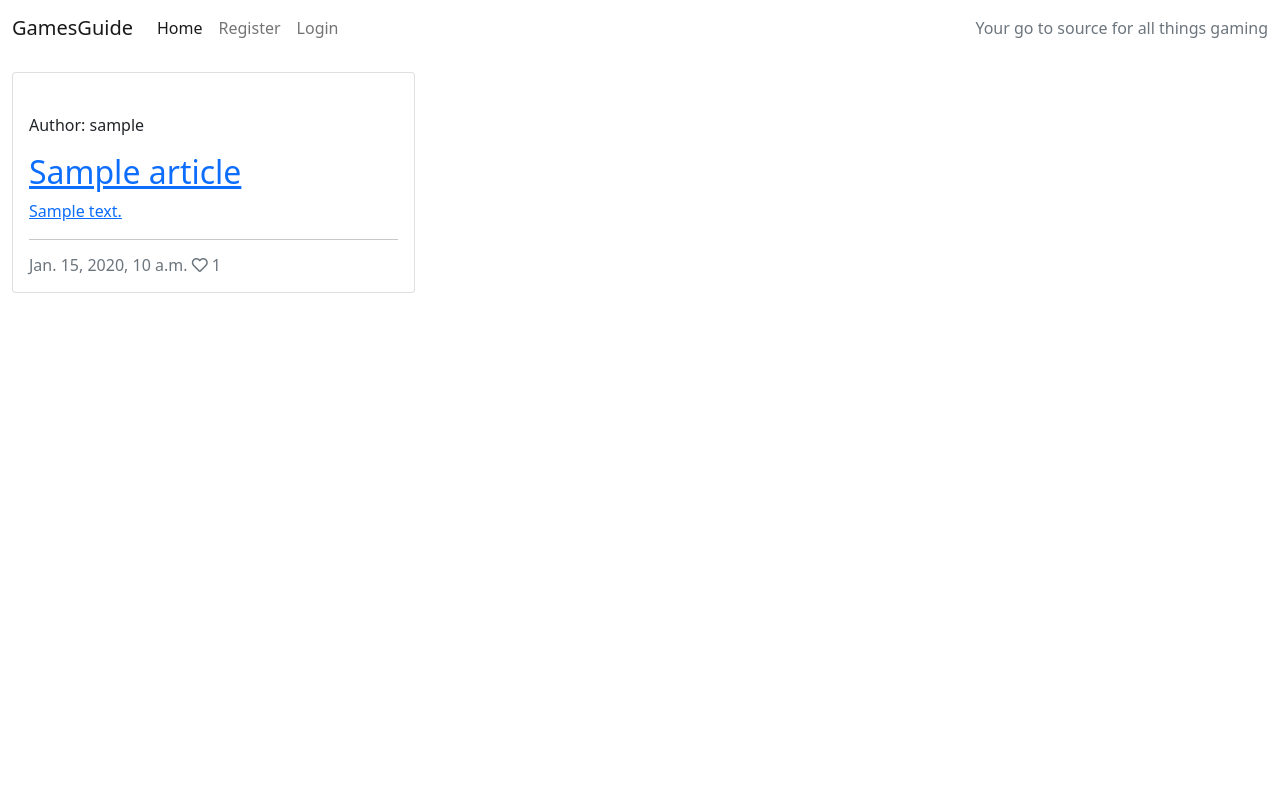
After one commit to Shaf8808/PP4-news-site, a Django app: page / in a window 1280 px wide. The commit adds this page. Run offline with Django 3.2, Linux system fonts and the light colour scheme; tables that the repository leaves empty hold one stand-in row (values such as "Sample post").

Commit message:
Create first view of navigational bar and homepage and add those templates in the directory

```diff
--- a/gamesguide/urls.py
+++ b/gamesguide/urls.py
@@ -20,4 +20,5 @@ urlpatterns = [
     path('admin/', admin.site.urls),
     path('tinymce/', include('tinymce.urls')),
     path('summernote/', include('django_summernote.urls')),
+    path('', include('news.urls'), name='news_urls'),
 ]
--- /dev/null
+++ b/news/urls.py
@@ -0,0 +1,7 @@
+from . import views
+from django.urls import path
+
+
+urlpatterns = [
+    path('', views.ArticleList.as_view(), name='home')
+]
--- a/templates/base.html
+++ b/templates/base.html
@@ -1,5 +1,7 @@
+{% load static %}
+
 <!DOCTYPE html>
-<html lang="en">
+<html class="h-100">
 <head>
     <link rel="preconnect" href="https://fonts.gstatic.com">
     <link href="https://fonts.googleapis.com/css2?family=Roboto:wght@300&display=swap" rel="stylesheet">
@@ -13,7 +15,46 @@
     </script>
     <link rel="stylesheet" href="{% static 'css/style.css' %}">
 </head>
-<body>
-    <!-- Nav bar -->
-</body>
+<body class="d-flex flex-column h-100 main-bg">
+
+    <!-- Nav Bar -->
+
+    <nav class="navbar navbar-expand-lg navbar-light bg-yellow">
+        <div class="container-fluid">
+            <a class="navbar-brand" href="{% url 'home' %}"><span class="blue-g">G</span>ames<span
+                        class="blue-g">G</span>uide</a>
+            <button class="navbar-toggler" type="button" data-bs-toggle="collapse" data-bs-target="#navbarText"
+                aria-controls="navbarText" aria-expanded="false" aria-label="Toggle navigation">
+                <span class="navbar-toggler-icon"></span>
+            </button>
+            <div class="collapse navbar-collapse" id="navbarText">
+                <ul class="navbar-nav me-auto mb-2 mb-lg-0">
+                    <li class="nav-item">
+                        <a class="nav-link active" aria-current="page" href="{% url 'home' %}">Home</a>
+                    </li>
+                    {% if user.is_authenticated %}
+                    <li class="nav-item">
+                        <a class="nav-link" href="#">Logout</a>
+                    </li>
+                    {% else %}
+                    <li class="nav-item">
+                        <a class="nav-link" href="#">Register</a>
+                    </li>
+                    <li class="nav-item">
+                        <a class="nav-link" href="#">Login</a>
+                    </li>
+                    {% endif %}
+                </ul>
+                <span class="navbar-text text-muted">
+                    Your go to source for all things gaming
+                </span>
+            </div>
+        </div>
+    </nav>
+
+    <main class="flex-shrink-0 main-bg">
+        {% block content %}
+        <!-- Content Goes here -->
+        {% endblock content %}
+    </main>
 </html>
--- /dev/null
+++ b/templates/index.html
@@ -0,0 +1,59 @@
+{% extends "base.html" %}
+
+{% block content %}
+
+<div class="container-fluid">
+    <div class="row">
+
+        <!-- Articles Column -->
+        <div class="col-12 mt-3 left">
+            <div class="row">
+                {% for article in article_list %}
+                <div class="col-md-4">
+                    <div class="card mb-4">
+                        <div class="card-body">
+                            <div class="image-container">
+                                {% if "placeholder" in article.featured_image.url %}
+                                <img class="card-img-top"
+                                    src="https://codeinstitute.s3.amazonaws.com/fullstack/blog/default.jpg">
+                                {% else %}
+                                <img class="card-img-top" src=" {{ article.featured_image.url }}">
+                                {% endif %}
+                                <div class="image-flash">
+                                    <p class="author">Author: {{ article.author }}</p>
+                                </div>
+                            </div>
+                            <a href="#" class="article-link">
+                                <h2 class="card-title">{{ article.title }}</h2>
+                                <p class="card-text">{{ article.excerpt }}</p>
+                            </a>
+                            <hr />
+                            <p class="card-text text-muted h6">{{ article.created_on}} <i class="far fa-heart"></i>
+                                {{ article.number_of_likes }}</p>
+                        </div>
+                    </div>
+                </div>
+                {% if forloop.counter|divisibleby:4 %}
+            </div>
+            <div class="row">
+                {% endif %}
+                {% endfor %}
+
+            </div>
+        </div>
+    </div>
+    <!-- {% if is_paginated %}
+    <nav aria-label="Page navigation">
+        <ul class="pagination justify-content-center">
+            {% if page_obj.has_previous %}
+            <li><a href="?page={{ page_obj.previous_page_number }}" class="page-link">&laquo; PREV </a></li>
+            {% endif %}
+            {% if page_obj.has_next %}
+            <li><a href="?page={{ page_obj.next_page_number }}" class="page-link"> NEXT &raquo;</a></li>
+
+            {% endif %}
+        </ul>
+    </nav>
+    {% endif %} -->
+</div>
+{%endblock%}
```
